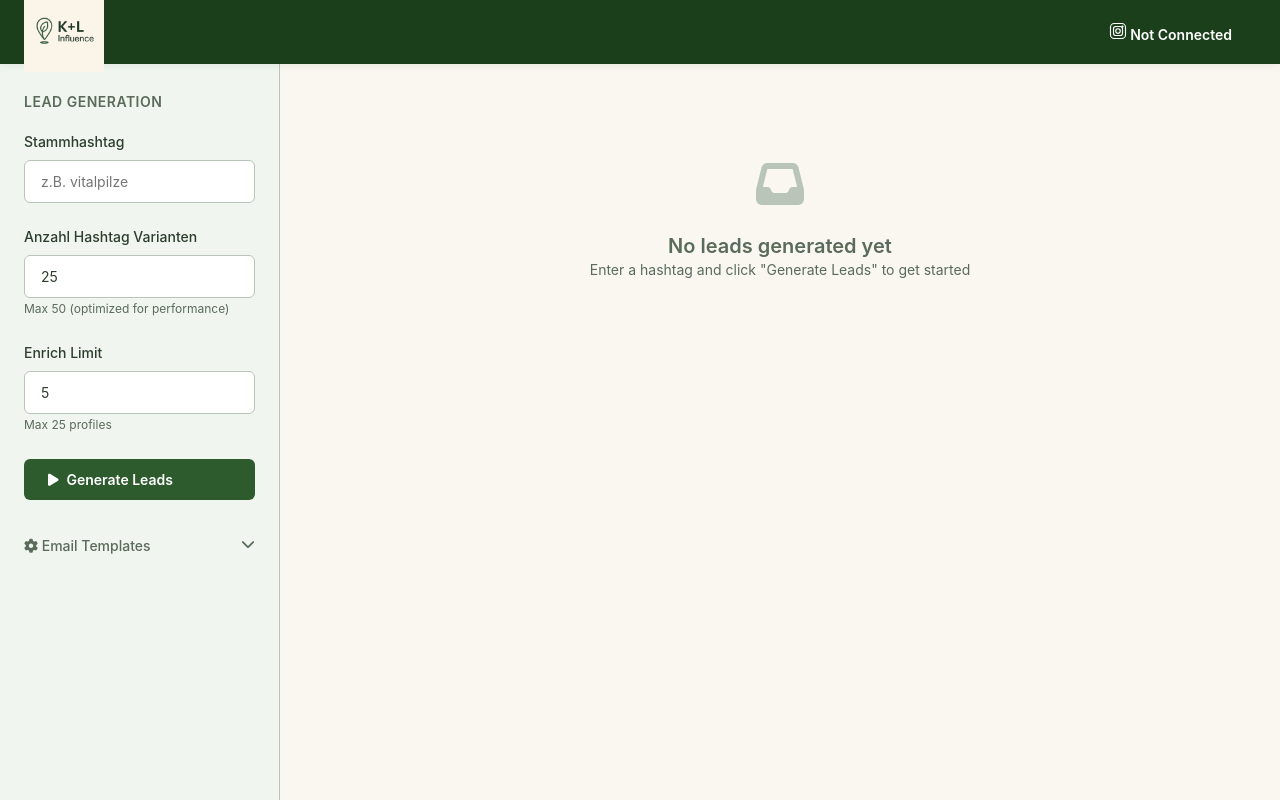
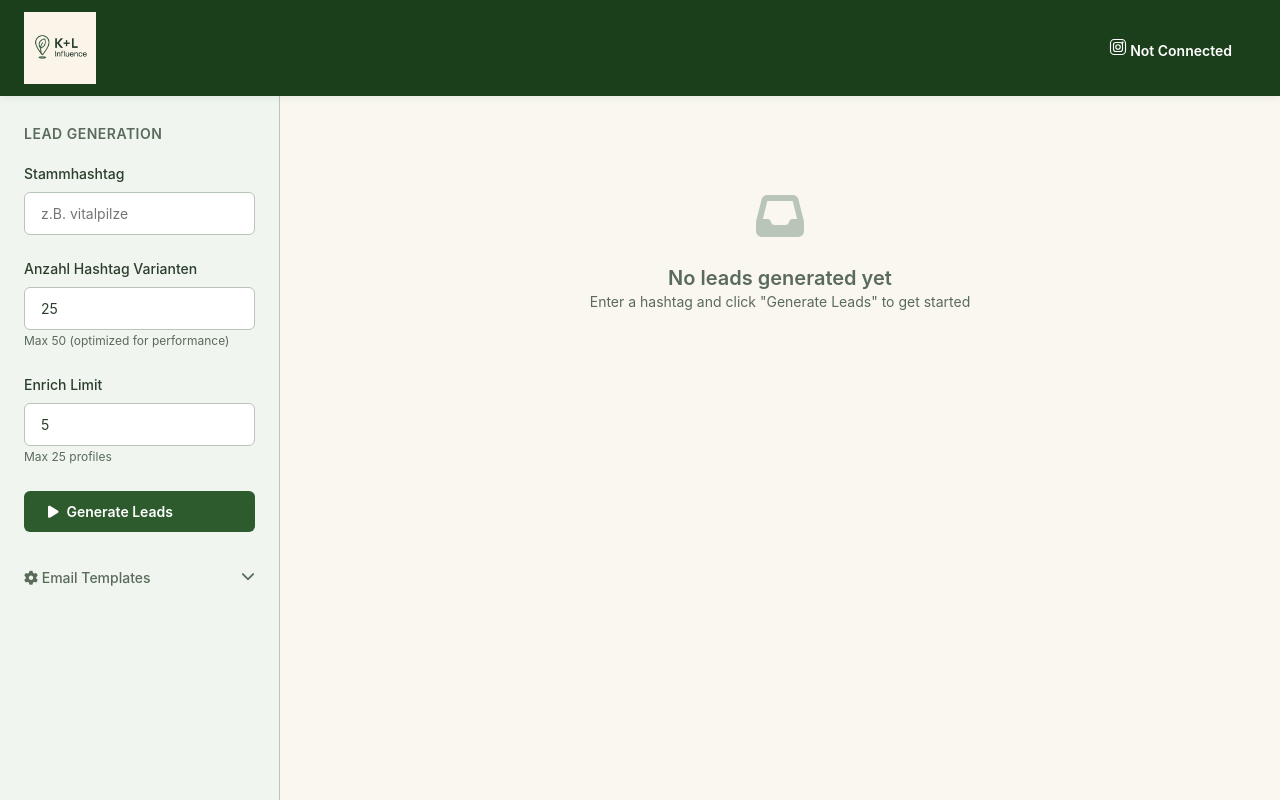
Before and after one commit to krautdawg/InfluencerLeadGenandOutreach, a Flask app: page / in a window 1280 px wide. Run offline with Flask 3, Linux system fonts and the light colour scheme; data that the repository does not hold is empty.

Commit message:
Assistant checkpoint: Fix header height and logo sizing
Assistant generated file changes:
- static/kl-influence-style.css: Increase header height to accommodate logo, Adjust logo size to fit better in header

---

User prompt:

The Logo bleeds in the section below. please make the header biggger to accomodate the logo.

Replit-Commit-Author: Assistant
Replit-Commit-Session-Id: 29be9a32-63bd-4534-b511-4e7690d9321b

```diff
--- a/static/kl-influence-style.css
+++ b/static/kl-influence-style.css
@@ -61,7 +61,7 @@
   /* Layout */
   --container-max: 1200px;
   --sidebar-width: 280px;
-  --header-height: 64px;
+  --header-height: 96px;
 
   /* Transitions */
   --transition-fast: 0.2s ease;
@@ -165,7 +165,7 @@ a:hover {
 }
 
 .nav-logo img {
-  height: 80px;
+  height: 72px;
   width: auto;
 }
 
```
